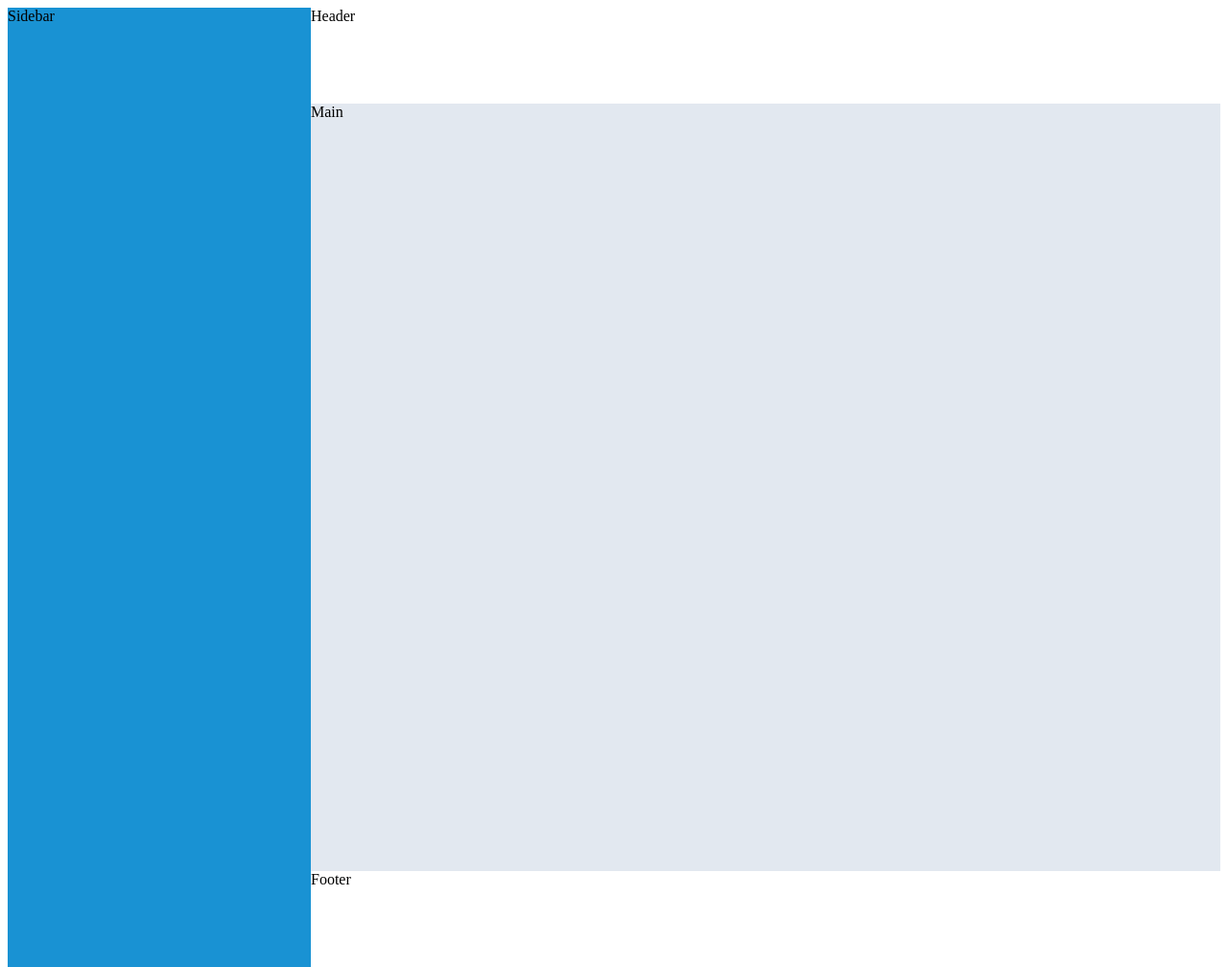
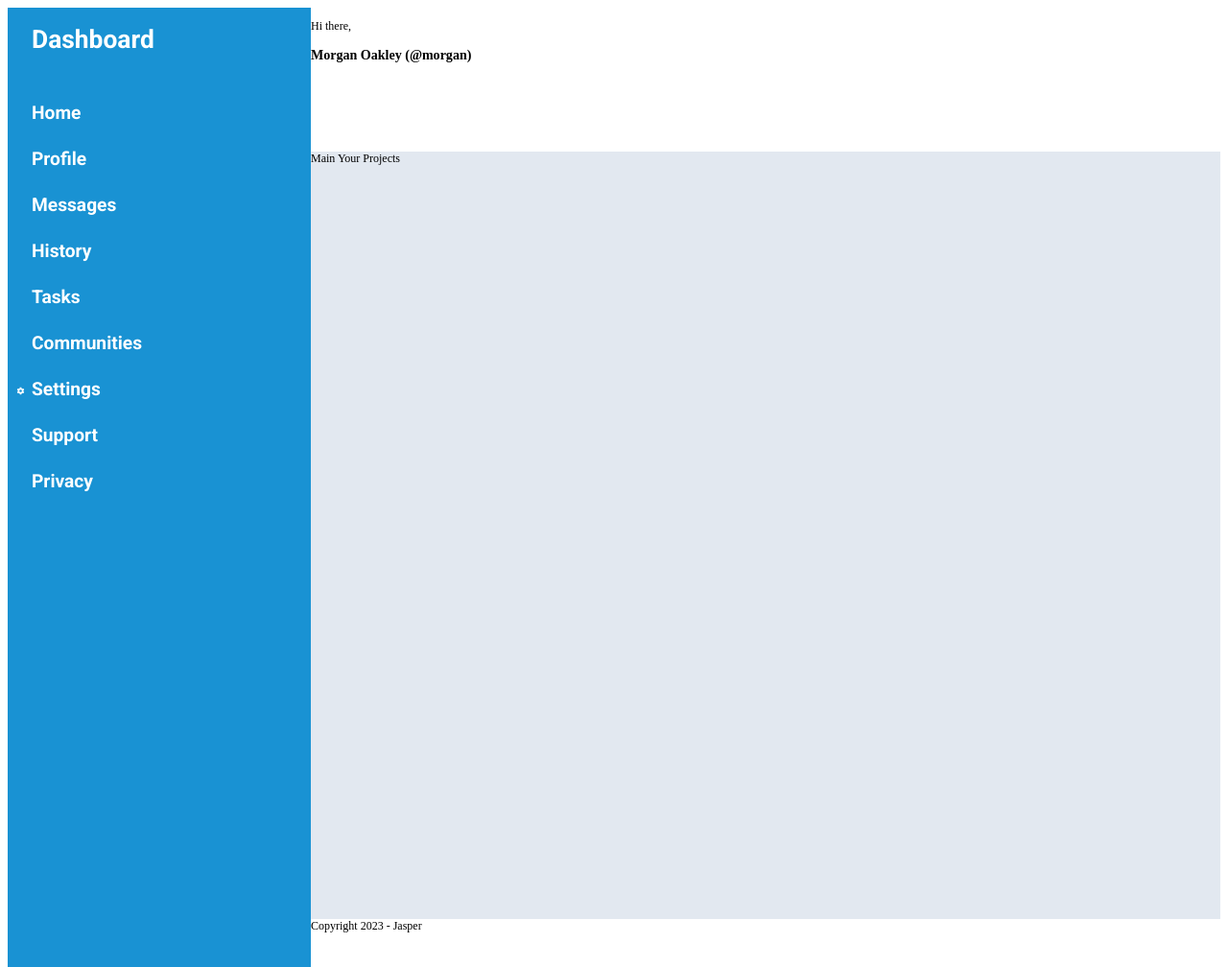
Before and after one commit to JAlblas/odin-admin-dashboard, a plain HTML site: page index.html in a window 1280 px wide. Shown: the whole page at 96% size. Drawn offline with Linux system fonts and the light colour scheme.

Commit message:
Adds sidebar HTML layout

```diff
--- a/index.html
+++ b/index.html
@@ -6,15 +6,45 @@
     <meta name="viewport" content="width=device-width, initial-scale=1.0">
 
     <link rel="stylesheet" href="style.css">
+
     <title>Admin Dashboard</title>
+
+    <link rel="preconnect" href="https://fonts.googleapis.com">
+    <link rel="preconnect" href="https://fonts.gstatic.com" crossorigin>
+    <link
+        href="https://fonts.googleapis.com/css2?family=Roboto:ital,wght@0,100;0,300;0,400;0,500;0,700;0,900;1,100;1,300;1,400;1,500;1,700;1,900&display=swap"
+        rel="stylesheet">
 </head>
 
 <body>
     <div class="container">
-        <div class="header">Header</div>
-        <div class="sidebar">Sidebar</div>
-        <div class="main">Main</div>
-        <div class="footer">Footer</div>
+        <div class="sidebar">
+            <h1>Dashboard</h1>
+            <ul class="main-nav">
+                <li>Home</li>
+                <li>Profile</li>
+                <li>Messages</li>
+                <li>History</li>
+                <li>Tasks</li>
+                <li>Communities</li>
+            </ul>
+            <ul class="other-nav">
+                <li id="settings">Settings</li>
+                <li>Support</li>
+                <li>Privacy</li>
+            </ul>
+        </div>
+        <div class="header">
+            <p>Hi there,</p>
+            <h3>Morgan Oakley (@morgan)</h3>
+        </div>
+        <div class="main">Main
+            Your Projects
+
+        </div>
+        <div class="footer">
+            Copyright 2023 - Jasper
+        </div>
     </div>
 </body>
 
--- a/style.css
+++ b/style.css
@@ -1,20 +1,55 @@
+:root {
+    --theme-blue-color: #1992D3;
+}
+
 body,
 html {
     height: 100%;
+    font-size: 12px;
 }
 
 .container {
     height: 100%;
     display: grid;
-    grid-template-rows: 100px 800px 100px;
-    grid-template-columns: 1fr 3fr;
+    grid-template-rows: 150px 800px 50px;
+    grid-template-columns: clamp(200px, 25%, 350px) 3fr;
 }
 
 .sidebar {
-    background-color: #1992D3;
     grid-row: 1 / 4;
     grid-column: 1 / 2;
+    background-color: var(--theme-blue-color);
+    color: #FFF;
+    font-family: "Roboto", sans-serif;
+    font-weight: 700;
+    font-style: normal;
+    padding-left: 25px;
 }
+
+.sidebar h1 {
+    font-size: 2.2em;
+    margin-bottom: 50px;
+}
+
+.sidebar ul {
+    list-style: none;
+    padding-left: 0px;
+}
+
+.sidebar li {
+    margin-top: 25px;
+    font-size: 1.6em;
+
+}
+
+.sidebar li#settings {
+    list-style-image: url('./img/cog.svg');
+
+}
+
+.main-nav {}
+
+.other-nav {}
 
 .header {
     background-color: #FFFFFF;
```
Also changed, not shown: dashboard-project.png (added), img/cog.svg (added), 1 other file.
